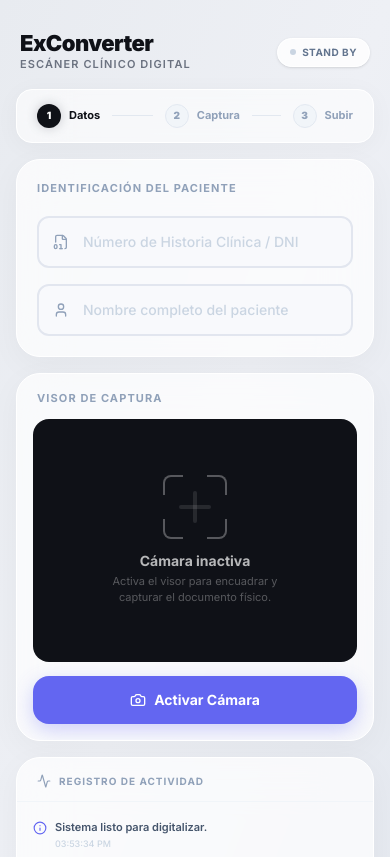
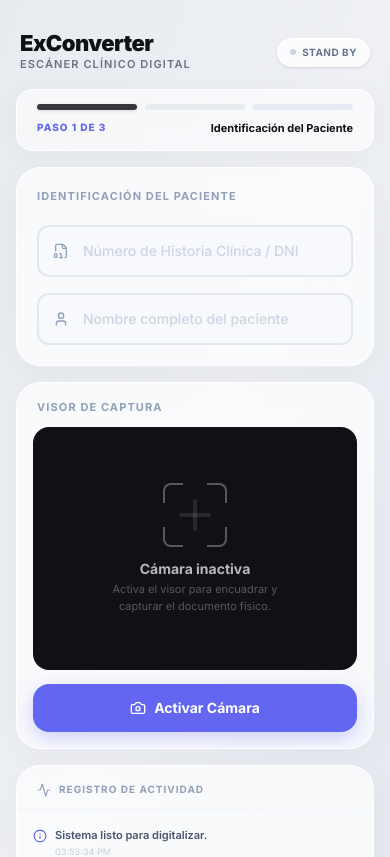
Before and after one commit to EFIKO-PE/ex-converter, a Next.js app: page / in a window 390 px wide. Shown: the top 857 px of the page. Built offline with nearby package versions, Linux system fonts and the light colour scheme.

Commit message:
design: implementar indicador de pasos segmentado estilo iOS para mejorar la responsividad en moviles

```diff
--- a/src/app/page.tsx
+++ b/src/app/page.tsx
@@ -22,7 +22,6 @@ interface LogEntry {
   type: 'info' | 'success' | 'warning' | 'error';
 }
 
-const STEP_LABELS = ['Datos', 'Captura', 'Subir'];
 
 export default function Home() {
   const [numeroHC, setNumeroHC] = useState('');
@@ -158,27 +157,30 @@ export default function Home() {
         </div>
 
         {/* ── Step Indicator ─────────────────────────────── */}
-        <div className="bg-white/60 backdrop-blur-xl rounded-2xl border border-white shadow-[0_4px_24px_rgba(0,0,0,0.04)] px-5 py-3.5">
-          <div className="flex items-center gap-0">
-            {STEP_LABELS.map((label, i) => (
-              <div key={i} className="flex items-center flex-1 last:flex-none">
-                <div className="flex items-center gap-2 shrink-0">
-                  <div className={`w-6 h-6 rounded-full flex items-center justify-center text-[10px] font-black transition-all duration-300
-                    ${i < currentStep ? 'bg-[#6366F1] text-white shadow-[0_0_12px_rgba(99,102,241,0.35)]' : ''}
-                    ${i === currentStep ? 'bg-[#0F1117] text-white shadow-[0_0_12px_rgba(15,17,23,0.2)]' : ''}
-                    ${i > currentStep ? 'bg-slate-100 text-slate-400 border border-slate-200' : ''}
-                  `}>
-                    {i < currentStep ? '✓' : i + 1}
-                  </div>
-                  <span className={`text-[11px] font-bold transition-colors duration-300
-                    ${i === currentStep ? 'text-[#0F1117]' : i < currentStep ? 'text-[#6366F1]' : 'text-slate-400'}
-                  `}>{label}</span>
-                </div>
-                {i < STEP_LABELS.length - 1 && (
-                  <div className={`flex-1 h-px mx-3 transition-colors duration-500 ${i < currentStep ? 'bg-[#6366F1]/40' : 'bg-slate-200'}`} />
-                )}
-              </div>
+        <div className="bg-white/60 backdrop-blur-xl rounded-2xl border border-white shadow-[0_4px_24px_rgba(0,0,0,0.04)] px-5 py-3.5 flex flex-col gap-2">
+          <div className="grid grid-cols-3 gap-2">
+            {[0, 1, 2].map((i) => (
+              <div
+                key={i}
+                className={`h-1.5 rounded-full transition-all duration-500 ${
+                  i < currentStep
+                    ? 'bg-[#6366F1] shadow-[0_1px_4px_rgba(99,102,241,0.2)]'
+                    : i === currentStep
+                    ? 'bg-[#0F1117] shadow-[0_1px_4px_rgba(15,17,23,0.15)] animate-pulse'
+                    : 'bg-slate-200/80'
+                }`}
+              />
             ))}
+          </div>
+          <div className="flex items-center justify-between pt-0.5">
+            <span className="text-[10px] font-extrabold uppercase tracking-widest text-[#6366F1]">
+              Paso {currentStep + 1} de 3
+            </span>
+            <span className="text-[11px] font-bold text-[#0F1117] transition-all duration-300">
+              {currentStep === 0 && 'Identificación del Paciente'}
+              {currentStep === 1 && 'Captura del Documento'}
+              {currentStep === 2 && 'Subida a Google Sheets'}
+            </span>
           </div>
         </div>
 
```
